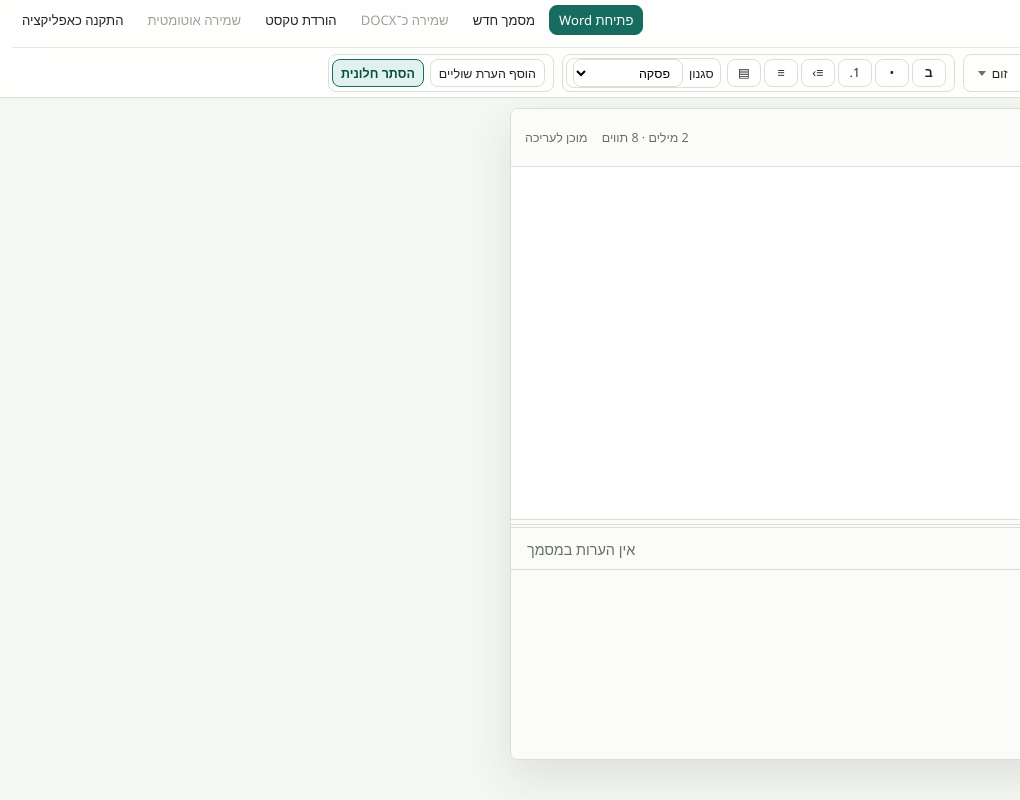
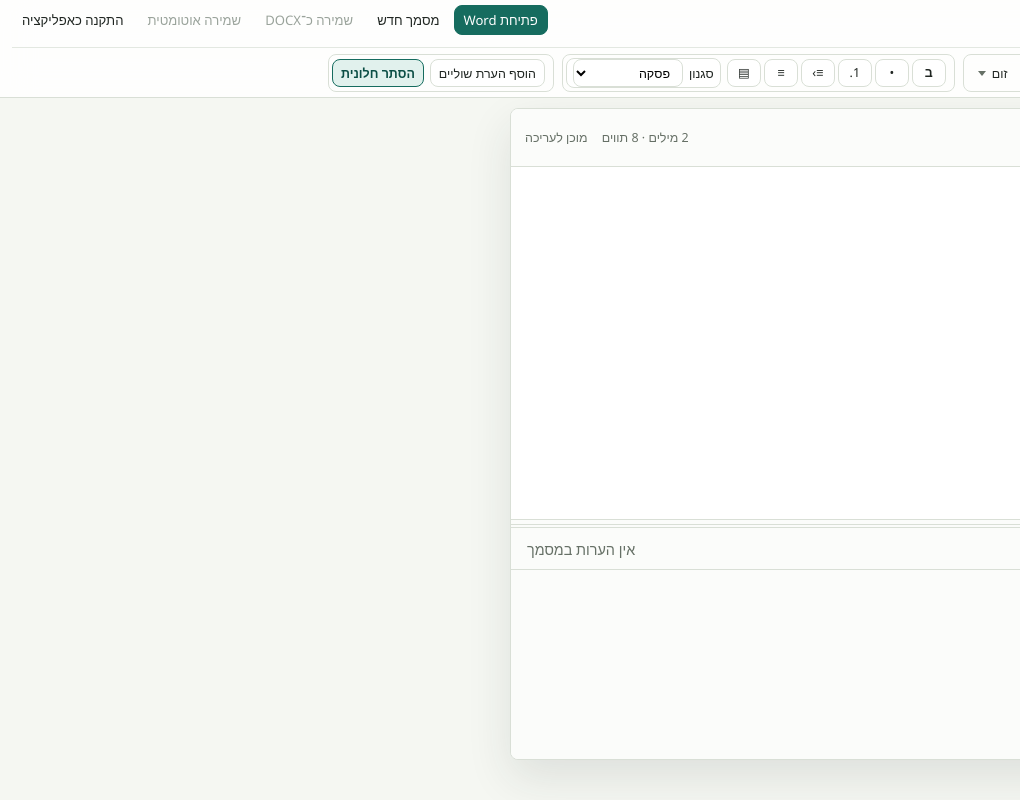
Before and after one commit to blueskydev2026/text-editor, a website: page index.html in a window 1280 px wide. Shown: the full height of the page, 0-1020 px from the left. Drawn offline with Linux system fonts and the light colour scheme.

Commit message:
Remove plain text download button

```diff
--- a/index.html
+++ b/index.html
@@ -31,7 +31,6 @@
         </label>
         <button id="newDocButton" class="button" type="button">מסמך חדש</button>
         <button id="saveButton" class="button" type="button" disabled>שמירה כ־DOCX</button>
-        <button id="exportTextButton" class="button" type="button">הורדת טקסט</button>
         <button id="autoSaveButton" class="button" type="button" disabled aria-pressed="false">שמירה אוטומטית</button>
         <button id="installAppButton" class="button install-button" type="button" hidden>התקנה כאפליקציה</button>
       </div>
```
